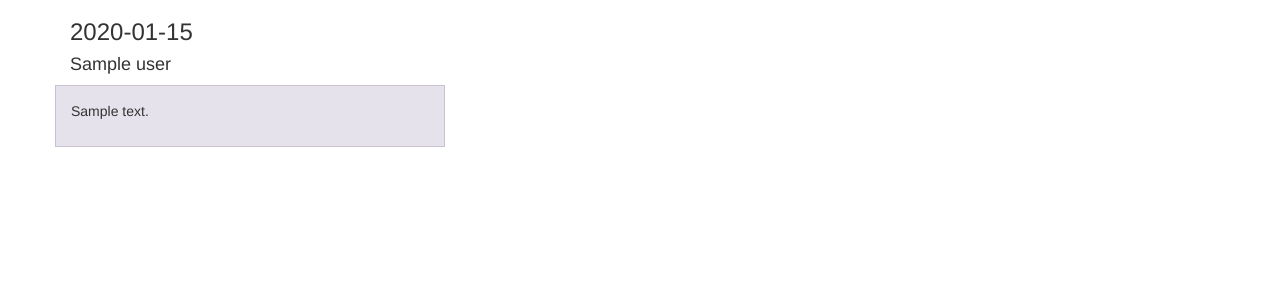
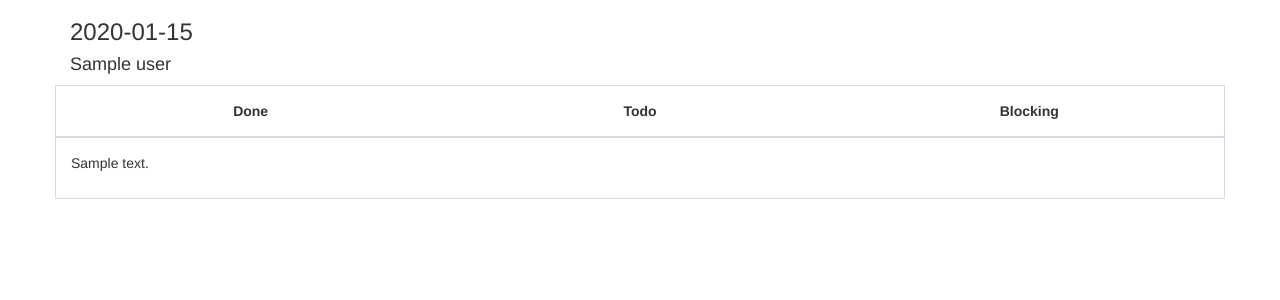
Before and after one commit to cnu/nillu, a Flask app: template nillu/templates/entry.html in a window 1280 px wide. Shown: the part 51-351 px from the top of the page. Run offline with Flask 2, Linux system fonts and the light colour scheme; the template is opened without the code that fills it: most values are stand-ins (such as "Sample title", 1, 10 or a date in 2020); some libraries are stand-ins or nearby versions.

Commit message:
add header and remove background colour to table

```diff
--- a/nillu/static/custom.css
+++ b/nillu/static/custom.css
@@ -9,8 +9,14 @@ body {
 [class*="col-"] {
     padding-top: 15px;
     padding-bottom: 15px;
-    background-color: #eee;
-    background-color: rgba(86,61,124,.15);
+}
+
+.row {
     border: 1px solid #ddd;
     border: 1px solid rgba(86,61,124,.2);
 }
+
+.header {
+    text-align: center;
+    font-weight: 600;
+}
--- a/nillu/templates/entry.html
+++ b/nillu/templates/entry.html
@@ -42,6 +42,11 @@
             {% for user in user_order %}
             <h4>{{ user }}</h4>
             <div class="row">
+                <div class="col-md-4 header">Done</div>
+                <div class="col-md-4 header">Todo</div>
+                <div class="col-md-4 header">Blocking</div>
+            </div>
+            <div class="row">
             {% for entry in result[date][user] %}
                 <div class="col-md-4">{{ entry.text|nl2br }}</div>
             {% endfor %}
```
